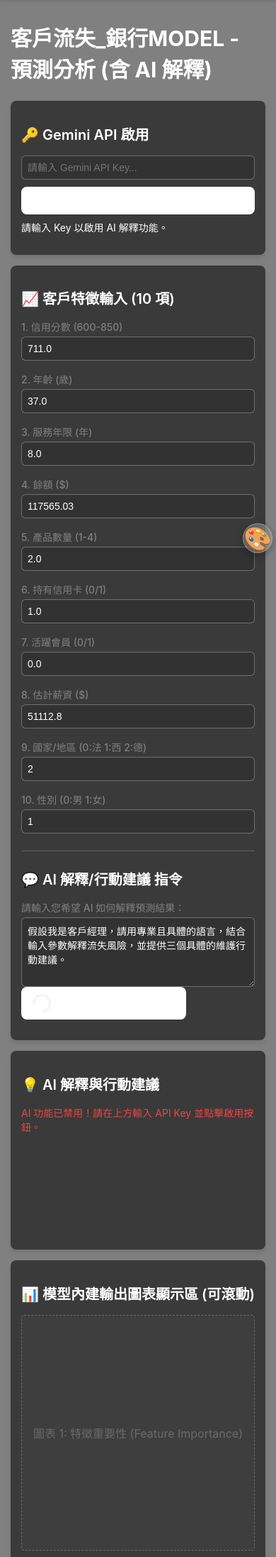
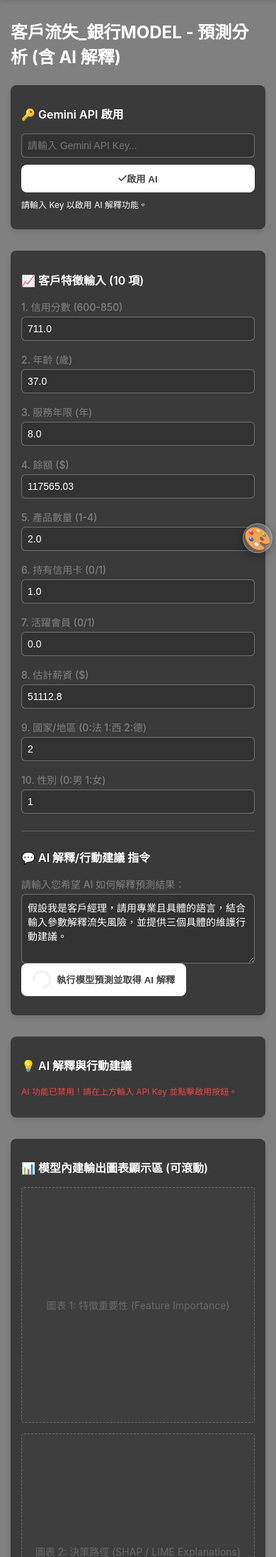
Before and after one commit to xiaoyao3312/Web_Model_Prediction, a Flask app: page /customer_churn_bank_model in a window 390 px wide. Shown: the part 60-2253 px from the top of the page at 71% size. Run offline with Flask 2, Linux system fonts and the light colour scheme.

Commit message:
客戶分析銀行排版完成

```diff
--- a/static/css/Churn_Bank.css
+++ b/static/css/Churn_Bank.css
@@ -1,4 +1,14 @@
 /* Churn_Bank.css - 銀行客戶流失預測頁面特定樣式 (垂直佈局) */
+
+/* -------------------------------------- */
+/* --- 0. 響應式字體基線調整 --- */
+/* -------------------------------------- */
+
+/* 調整主體字體大小，使用 clamp 確保字體在 0.875rem (小) 到 1rem (大) 之間浮動 */
+body {
+    font-size: clamp(0.875rem, 0.8vw + 0.5rem, 1rem);
+}
+
 
 /* 確保所有標題也使用這個高對比顏色 (強調色/主題色) */
 h1, h2, h3, h4, h5, h6 {
@@ -23,7 +33,8 @@ h1, h2, h3, h4, h5, h6 {
 
 /* 頁面主要標題 */
 .page-title {
-    font-size: 1.875rem;
+    /* 使用 clamp 確保 H1 字體大小在 1.5rem (小) 到 2rem (大) 之間浮動 */
+    font-size: clamp(1.5rem, 2vw + 0.5rem, 2rem);
     font-weight: 700;
     margin-bottom: 1.5rem;
     color: var(--header-font-color) !important;
@@ -31,7 +42,8 @@ h1, h2, h3, h4, h5, h6 {
 
 /* 卡片內標題 */
 .card-title {
-    font-size: 1.25rem;
+    /* 使用 clamp 確保 H2 字體大小在 1rem (小) 到 1.25rem (大) 之間浮動 */
+    font-size: clamp(1rem, 1.5vw + 0.5rem, 1.25rem);
     font-weight: 600;
     margin-bottom: 1rem;
     color: var(--panel-font-color) !important;
@@ -52,7 +64,7 @@ h1, h2, h3, h4, h5, h6 {
 
 /* 標籤樣式 */
 .input-field-container label {
-    font-size: 0.875rem;
+    font-size: 0.875rem; /* 保持這個相對較小的字體，但它會繼承 body 的基線變化 */
     font-weight: 500;
     color: var(--global-font-color) !important;
 }
@@ -67,7 +79,7 @@ h1, h2, h3, h4, h5, h6 {
     width: 100%;
     padding: 0.5rem;
     border-radius: 0.375rem;
-    font-size: 0.875rem;
+    font-size: 0.875rem; /* 保持這個相對較小的字體，但它會繼承 body 的基線變化 */
     box-sizing: border-box;
     /* 確保 textarea 尺寸不會亂跑 */
     resize: vertical;
@@ -84,8 +96,8 @@ h1, h2, h3, h4, h5, h6 {
 .analyze-btn {
     width: auto; /* 不強制滿寬 */
     margin-top: 0;
-    background-color: var(--primary-color);
-    color: rgb(255, 255, 255);
+    background-color: var(--header-font-color);
+    color: var(--panel-bg-color);
     font-weight: 600;
     padding: 0.625rem 1rem;
     border-radius: 0.5rem;
@@ -101,7 +113,8 @@ h1, h2, h3, h4, h5, h6 {
 /* 錯誤訊息 */
 .error-message {
     color: var(--error-color, #ef4444);
-    font-size: 0.875rem;
+    /* 調整字體大小，保持相對較小 */
+    font-size: clamp(0.75rem, 0.7vw + 0.5rem, 0.875rem);
     margin-top: 0.5rem;
 }
 
@@ -112,7 +125,8 @@ h1, h2, h3, h4, h5, h6 {
     margin-bottom: 15px;
 }
 .prob-value {
-    font-size: 1.5rem;
+    /* 調整重點數值字體大小 */
+    font-size: clamp(1.25rem, 2vw + 1rem, 1.5rem);
     font-weight: 800;
 }
 .high-risk {
@@ -130,8 +144,31 @@ h1, h2, h3, h4, h5, h6 {
 }
 
 /* -------------------------------------- */
-/* --- 2. 佈局調整 (垂直堆疊) --- */
+/* --- 2. 佈局調整 (響應式面板佈局) --- */
 /* -------------------------------------- */
+
+/* 大視窗佈局 (>= 1024px) */
+.main-panel-grid {
+    display: grid;
+    /* 🌟 新增：確保 Grid 容器有足夠的高度讓 1fr 生效 */
+    min-height: 85vh;
+    /* 左邊欄位佔 1 份，右邊欄位佔 1 份，形成雙欄等寬佈局 */
+    grid-template-columns: 1fr 1fr;
+    gap: var(--spacing); /* 欄位間距 */
+    /* 🌟 修改：前兩行 auto (由內容決定)，第三行 1fr (佔滿剩餘空間) */
+    grid-template-rows: auto auto 1fr;
+    /* 定義 row 區塊 */
+    grid-template-areas:
+        "api_key chart_panel"   /* 第一行: API Key (auto) */
+        "input_prompt chart_panel" /* 第二行: 輸入/指令 (auto) */
+        "explanation chart_panel"; /* 第三行: 解釋/建議 (1fr) + 圖表 (跨三行) */
+}
+
+.api-key-panel    { grid-area: api_key; }
+.input-and-prompt-panel { grid-area: input_prompt; }
+.explanation-panel    { grid-area: explanation; }
+.chart-panel        { grid-area: chart_panel; }
+
 
 /* API Key 區塊調整 */
 .api-key-panel .api-key-container {
@@ -146,20 +183,24 @@ h1, h2, h3, h4, h5, h6 {
 }
 /* 總輸入區塊，包含參數和 Prompt */
 .input-and-prompt-panel {
-    /* 調整 max-width 以適應單欄佈局的輸入欄位 */
     max-width: 100%;
 }
 
 /* AI 解釋區塊 */
 .explanation-panel {
-    min-height: 250px;
-    max-height: 50vh; /* 限制最大高度，允許滾動 */
+    /* 🌟 修改：移除 min-height，並設定 height: 100% 佔滿其 1fr 行空間 */
+    /* min-height: 250px; <- 已移除 */
+    height: 100%; /* 確保填滿 grid row 的 1fr 空間 */
+    /* 由於這是解釋區，內容可能很長，我們將其內容設為可滾動 */
     overflow-y: auto;
 }
 
 /* 圖表顯示區塊 */
 .chart-panel {
-    max-height: 80vh; /* 限制最大高度，允許滾動 */
+    /* 由於 chart_panel 佔用 grid-area: chart_panel (三行空間) */
+    /* 我們將其高度設為 100%，以確保它能填滿三行的總高度 */
+    height: 100%;
+    /* 保持內容可以滾動，以便在內容超過視窗時查看 */
     overflow-y: auto;
 }
 
@@ -199,8 +240,29 @@ h1, h2, h3, h4, h5, h6 {
 }
 
 /* -------------------------------------- */
-/* --- 3. 響應式設計 --- */
+/* --- 3. 響應式設計 (小視窗單欄堆疊) --- */
 /* -------------------------------------- */
+
+/* 小於 1024px 時切換為單欄佈局 (全部垂直堆疊) */
+@media (max-width: 1024px) {
+    .main-panel-grid {
+        display: flex;
+        flex-direction: column;
+        gap: var(--spacing);
+        /* 移除 grid-area 定義，讓所有元素按 HTML 順序堆疊 */
+        grid-template-columns: 1fr;
+        grid-template-rows: unset; /* 取消 1fr 設置 */
+        grid-template-areas: none;
+        min-height: unset; /* 取消大螢幕的最小高度限制 */
+    }
+    /* 小螢幕下，所有面板回歸內容驅動高度 */
+    .explanation-panel, .chart-panel {
+        height: auto;
+        overflow-y: visible;
+    }
+}
+
+/* 更小的視窗調整 (例如手機) */
 @media (max-width: 600px) {
     .input-group {
         grid-template-columns: 1fr; /* 小螢幕改為單欄 */
--- a/templates/Churn_Bank.html
+++ b/templates/Churn_Bank.html
@@ -9,6 +9,8 @@
 {% block content %}
 <div id="churn_bank" class="page-content">
     <h1 class="page-title">客戶流失_銀行MODEL - 預測分析 (含 AI 解釋)</h1>
+
+    <div class="main-panel-grid">
 
                 <div class="api-key-panel card">
             <h2 class="card-title">🔑 Gemini API 啟用</h2>
@@ -77,7 +79,7 @@
                 <div class="chart-placeholder">圖表 3: 客戶群組分佈 (Customer Segmentation)</div>
                 <div class="chart-placeholder">圖表 4: 預測機率分佈 (Prediction Probability)</div>
                 <div class="chart-placeholder">圖表 5: 歷史流失趨勢 (Historical Churn Trend)</div>
-            <p class="chart-footer-message">使用上下拉桿檢視所有相關圖表。</p>
+            </div>
         </div>
     </div>
 </div>
```
Lines whose indentation alone changed are shown as unchanged.
